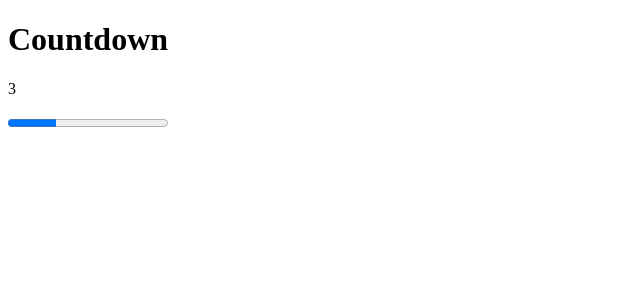
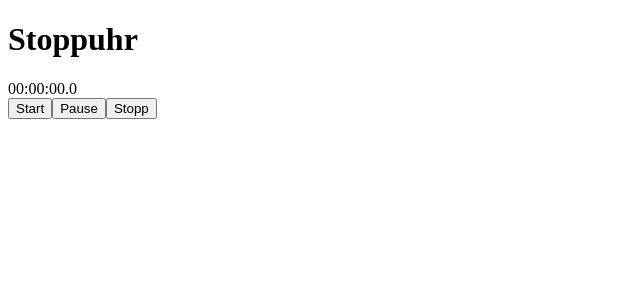
Before and after one commit to sabinAnwar/react-tutoria-, a React app in the folder my-react/: page / in a window 1280 px wide. Shown: the top 300 px of the page, without its empty margins (0-640 px from the left). Built offline with nearby package versions, Linux system fonts and the light colour scheme.

Commit message:
refactor App component to implement stopwatch functionality with start, pause, and stop controls

```diff
--- a/my-react/src/components/App.jsx
+++ b/my-react/src/components/App.jsx
@@ -1,4 +1,10 @@
-import React, { useState, useEffect, useCallback, useMemo } from "react";
+import React, {
+  useState,
+  useEffect,
+  useCallback,
+  useMemo,
+  useRef,
+} from "react";
 // export default function App(){
 // //   state = {
 // //     counterValue: 10,
@@ -51,25 +57,92 @@ import React, { useState, useEffect, useCallback, useMemo } from "react";
 // }import React, { useState, useEffect } from 'react';
 
 export default function App() {
-  const [countdown, setCountdown] = useState(10);
-  const timeOnMinum = useCallback(() => {
-    if (countdown > 0) {
-      setCountdown(countdown - 1);
+  // const [countdown, setCountdown] = useState(10);
+  // const timeOnMinum = useCallback(() => {
+  //   if (countdown > 0) {
+  //     setCountdown(countdown - 1);
+  //   }
+  // }, [countdown]);
+  // useEffect(() => {
+  //   // componentDidMount
+  //   const ref = setTimeout(timeOnMinum, 1000);
+  // }, [countdown]);
+
+  // const markup = useMemo(() => {
+  //   return (
+  //     <div>
+  //       <h1>Countdown</h1>
+  //       <p>{countdown}</p>
+  //       <progress value={countdown} min="0" max="10" />
+  //     </div>
+  //   );
+  // }, [countdown]);
+  // return markup;
+  const [time, setTime] = useState(0); // time in 1/10th seconds
+  const [isRunning, setIsRunning] = useState(false);
+  const timerRef = useRef(null);
+
+  useEffect(() => {
+    if (isRunning) {
+      timerRef.current = setInterval(() => {
+        setTime((prevTime) => prevTime + 1);
+      }, 100); // 100ms = 1/10th second
+    } else {
+      clearInterval(timerRef.current);
     }
-  }, [countdown]);
-  useEffect(() => {
-    // componentDidMount
-    const ref = setTimeout(timeOnMinum, 1000);
-  }, [countdown]);
+    return () => clearInterval(timerRef.current);
+  }, [isRunning]);
 
-  const markup = useMemo(() => {
+  const formatTime = (time) => {
+    const hours = Math.floor(time / 36000);
+    const minutes = Math.floor((time % 36000) / 600);
+    const seconds = Math.floor((time % 600) / 10);
+    const tenths = time % 10;
     return (
-      <div>
-        <h1>Countdown</h1>
-        <p>{countdown}</p>
-        <progress value={countdown} min="0" max="10" />
+      `${String(hours).padStart(2, "0")}:${String(minutes).padStart(2, "0")}:` +
+      `${String(seconds).padStart(2, "0")}.${tenths}`
+    );
+  };
+
+  const handleStart = () => {
+    if (!isRunning) {
+      setIsRunning(true);
+    }
+  };
+
+  const handlePause = () => {
+    setIsRunning(false);
+  };
+
+  const handleStop = () => {
+    setIsRunning(false);
+    setTime(0);
+  };
+
+  return (
+    <div className="flex flex-col items-center p-6">
+      <h1 className="text-2xl font-bold mb-4">Stoppuhr</h1>
+      <div className="text-4xl font-mono mb-6">{formatTime(time)}</div>
+      <div className="space-x-4">
+        <button
+          className="bg-green-500 text-white px-4 py-2 rounded"
+          onClick={handleStart}
+        >
+          Start
+        </button>
+        <button
+          className="bg-yellow-400 text-white px-4 py-2 rounded"
+          onClick={handlePause}
+        >
+          Pause
+        </button>
+        <button
+          className="bg-red-500 text-white px-4 py-2 rounded"
+          onClick={handleStop}
+        >
+          Stopp
+        </button>
       </div>
-    );
-  }, [countdown]);
-  return markup;
+    </div>
+  );
 }
```
